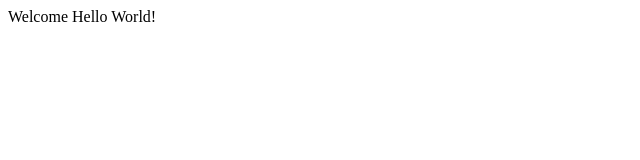
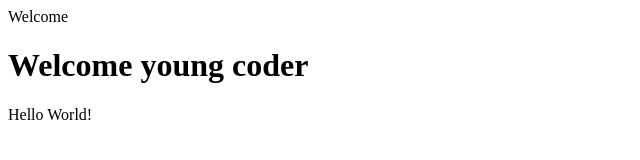
Before and after one commit to NyandoriOmulo/git_one, a plain HTML site: page index.html in a window 1280 px wide. Shown: the whole page, without its empty margins (0-640 px from the left). Drawn offline with Linux system fonts and the light colour scheme.

Commit message:
Adding  header 1

```diff
--- a/index.html
+++ b/index.html
@@ -1,8 +1,10 @@
 <html>
     <head>
+
         Welcome
     </head>
     <body>
+        <h1>Welcome young coder</h1>
         Hello World!
     </body>
 
```
